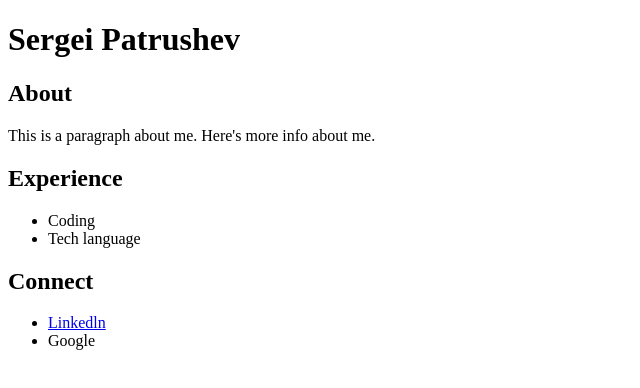
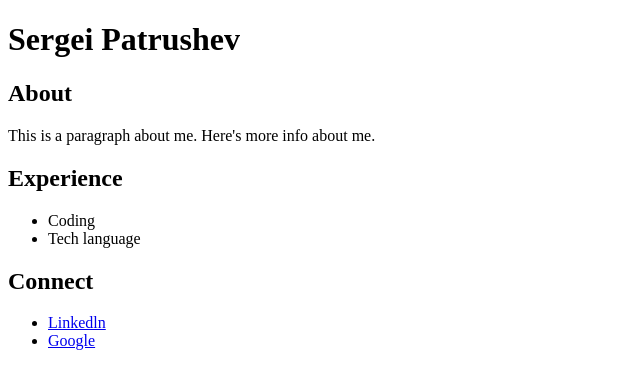
Before and after one commit to SeJay134/Sergei-Luna, a plain HTML site: page index.html in a window 1280 px wide. Shown: the full height of the page, 0-640 px from the left. Drawn offline with Linux system fonts and the light colour scheme.

Commit message:
replace link google

```diff
--- a/index.html
+++ b/index.html
@@ -27,7 +27,7 @@
             <h2>Connect</h2>
                 <ul>
                     <li><a href="www.linkedln.com">Linkedln</a></li>
-                    <li><a href="www.google.com"></a>Google</li>
+                    <li><a href="www.google.com">Google</a></li>
                 </ul>
         </section>
 
```
